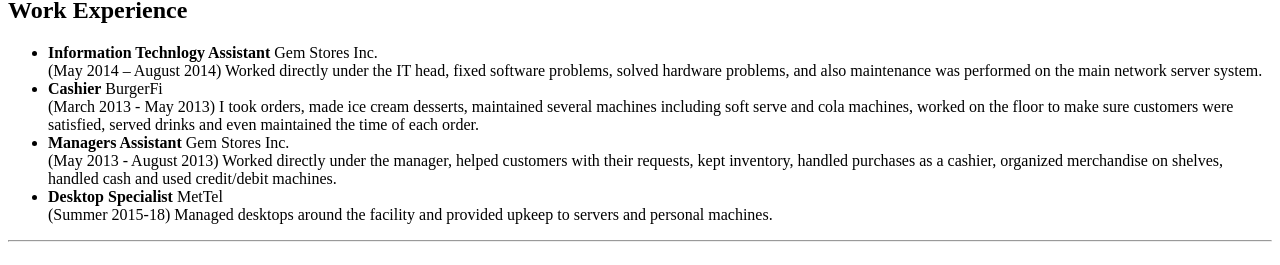
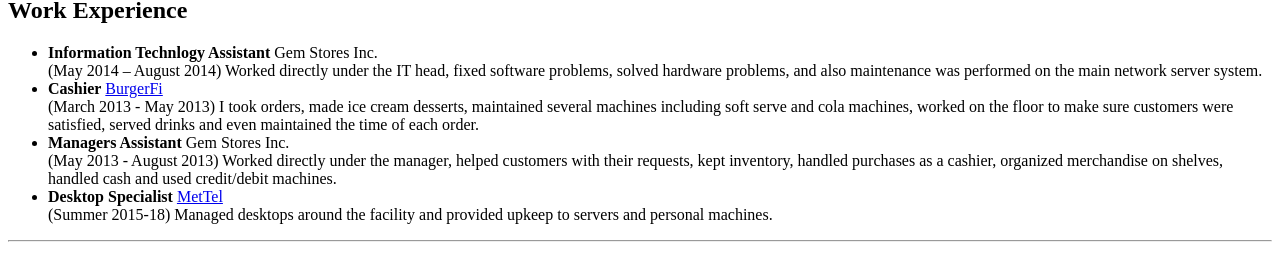
Before and after one commit to ithanlevenson/Web-Lab, a plain HTML site: page Homework/HTMLResume/index.html in a window 1280 px wide. Shown: the part 382-647 px from the top of the page. Drawn offline with Linux system fonts and the light colour scheme.

Commit message:
added links for prior experience

```diff
--- a/Homework/HTMLResume/index.html
+++ b/Homework/HTMLResume/index.html
@@ -27,13 +27,13 @@
     <ul>
       <li><strong>Information Technlogy Assistant</strong> Gem Stores Inc.<br> (May 2014 – August 2014) Worked directly under the IT head, fixed software problems, solved hardware problems, and also maintenance was performed on the main network server system.
       </li>
-      <li><strong>Cashier</strong> BurgerFi<br> (March 2013 - May 2013) I took orders, made ice cream desserts, maintained several machines including soft serve and cola machines, worked on the floor to make sure customers were satisfied, served drinks and
-        even maintained the time of each order.
+      <li><strong>Cashier</strong> <a href="https://burgerfi.com" target="_blank">BurgerFi</a><br> (March 2013 - May 2013) I took orders, made ice cream desserts, maintained several machines including soft serve and cola machines, worked on the floor to make
+        sure customers were satisfied, served drinks and even maintained the time of each order.
       </li>
       <li><strong>Managers Assistant</strong> Gem Stores Inc.<br> (May 2013 - August 2013) Worked directly under the manager, helped customers with their requests, kept inventory, handled purchases as a cashier, organized merchandise on shelves, handled cash
         and used credit/debit machines.
       </li>
-      <li><strong>Desktop Specialist</strong> MetTel<br> (Summer 2015-18) Managed desktops around the facility and provided upkeep to servers and personal machines.
+      <li><strong>Desktop Specialist</strong> <a href="https://mettel.net" target="_blank">MetTel</a><br> (Summer 2015-18) Managed desktops around the facility and provided upkeep to servers and personal machines.
       </li>
     </ul>
     <hr>
```
